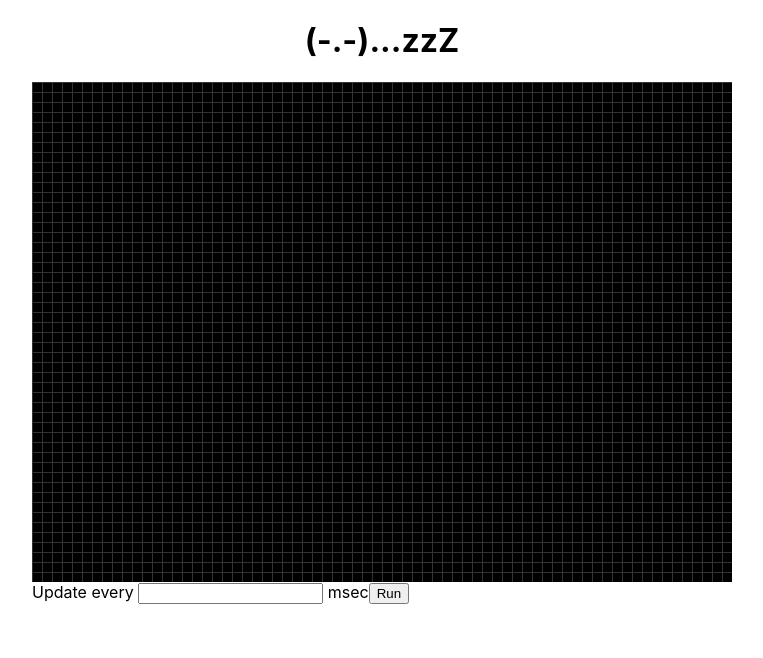
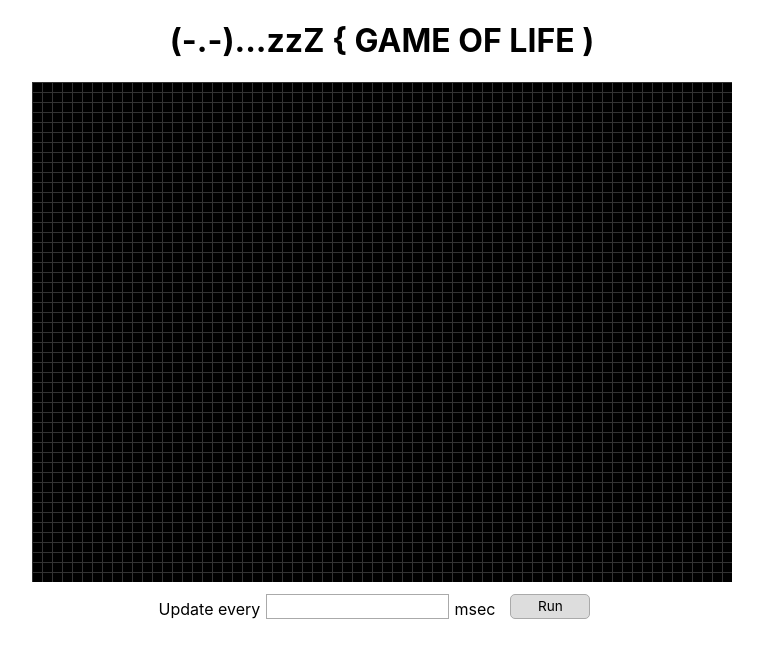
Before and after one commit to kaaisz/react-game-of-life, a React (Create React App) app: page / in a window 1280 px wide. Shown: the top 658 px of the page, without its empty margins (258-1021 px from the left). Built offline with nearby package versions, Linux system fonts and the light colour scheme.

Commit message:
Set fonts

```diff
--- a/src/Game.js
+++ b/src/Game.js
@@ -183,7 +183,7 @@ class Game extends Component {
     const { cells, interval, isRunning } = this.state;
     return(
       <div>
-        <h1 className="Title">(-.-)...zzZ</h1>
+        <h1 className="Title">{`(-.-)...zzZ { GAME OF LIFE )`}</h1>
         <div className="Board" style={{width: WIDTH, height: HEIGHT,
           backgroundSize: `${CELL_SIZE}px ${CELL_SIZE}px`}}
           // Add eventHandler
--- a/src/Game.scss
+++ b/src/Game.scss
@@ -1,3 +1,5 @@
+@import './index.css';
+
 .Title{
   text-align: center;
 }
@@ -15,3 +17,31 @@
   background: rgb(255, 62, 229);
   position: absolute;
 }
+
+.controls{
+  display: flex;
+  align-items: end;
+  justify-content: center;
+  box-shadow: none;
+  margin-top:.75rem;
+
+  input{
+    border:1px solid #aaa;
+    height:21px;
+    box-shadow:none;
+    margin:0 .35rem;
+  }
+
+  .button{
+    width:80px;
+    height:25px;
+    font-family: "Minecraftia-Regular", -apple-system, BlinkMacSystemFont, "Segoe UI", "Roboto", "Oxygen",
+    "Ubuntu", "Cantarell", "Fira Sans", "Droid Sans", "Helvetica Neue",
+    sans-serif;
+    font-size:.85rem;
+    background:#ddd;
+    border:1px solid #aaa;
+    border-radius:5px;
+    margin:0 15px;
+  }
+}
--- a/src/index.css
+++ b/src/index.css
@@ -1,11 +1,17 @@
+@font-face{
+  font-family: "Minecraftia-Regular", -apple-system, BlinkMacSystemFont, "Segoe UI", "Roboto", "Oxygen",
+    "Ubuntu", "Cantarell", "Fira Sans", "Droid Sans", "Helvetica Neue",
+    sans-serif;
+  src: url(./assets/fonts/Minecraftia-Regular.woff);
+}
+
 body {
   width:100%;
   height:100vh;
   margin: auto;
   padding: 0;
-  font-family: -apple-system, BlinkMacSystemFont, "Segoe UI", "Roboto", "Oxygen",
-    "Ubuntu", "Cantarell", "Fira Sans", "Droid Sans", "Helvetica Neue",
-    sans-serif;
+  font-family: "Minecraftia-Regular", -apple-system, BlinkMacSystemFont, "Segoe UI", "Roboto", "Oxygen",
+    "Ubuntu", "Cantarell", "Fira Sans", "Droid Sans", "Helvetica Neue", sans-serif;
   -webkit-font-smoothing: antialiased;
   -moz-osx-font-smoothing: grayscale;
 }
```
Also changed, not shown: src/assets/fonts/Minecraftia-Regular.woff (added), src/logo.svg (deleted).
